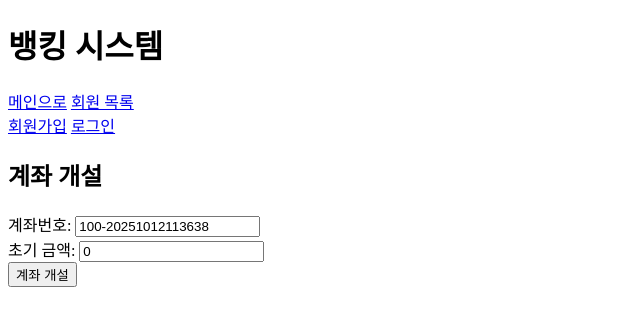
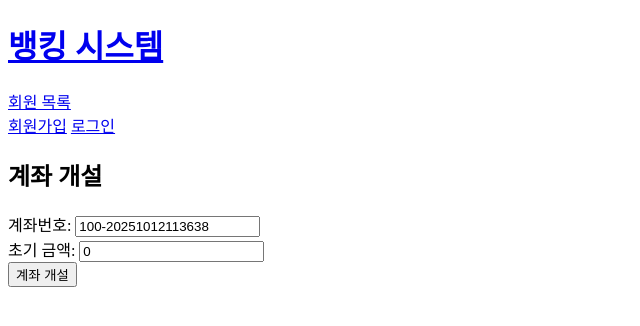
Before and after one commit to tasueom/20251002-banking-system-flask, a Flask app: page /create_acc in a window 1280 px wide. Shown: the top 326 px of the page, without its empty margins (0-640 px from the left). Run offline with Flask 3, Linux system fonts and the light colour scheme.

Commit message:
feat(ui): 네비게이션에 별도로 있던 메인페이지 링크를 타이틀로 이동

```diff
--- a/templates/layout.html
+++ b/templates/layout.html
@@ -14,8 +14,7 @@
     </script>
     {% endif %}
     <div class="navigation">
-        <h1>뱅킹 시스템</h1>
-        <a href="{{url_for('index')}}">메인으로</a>
+        <a href="{{url_for('index')}}"><h1>뱅킹 시스템</h1></a>
         {% if role=="user" %}
         <a href="{{url_for('my_acc')}}">내 계좌</a>
         <a href="{{url_for('transaction')}}">입출금</a>
```
